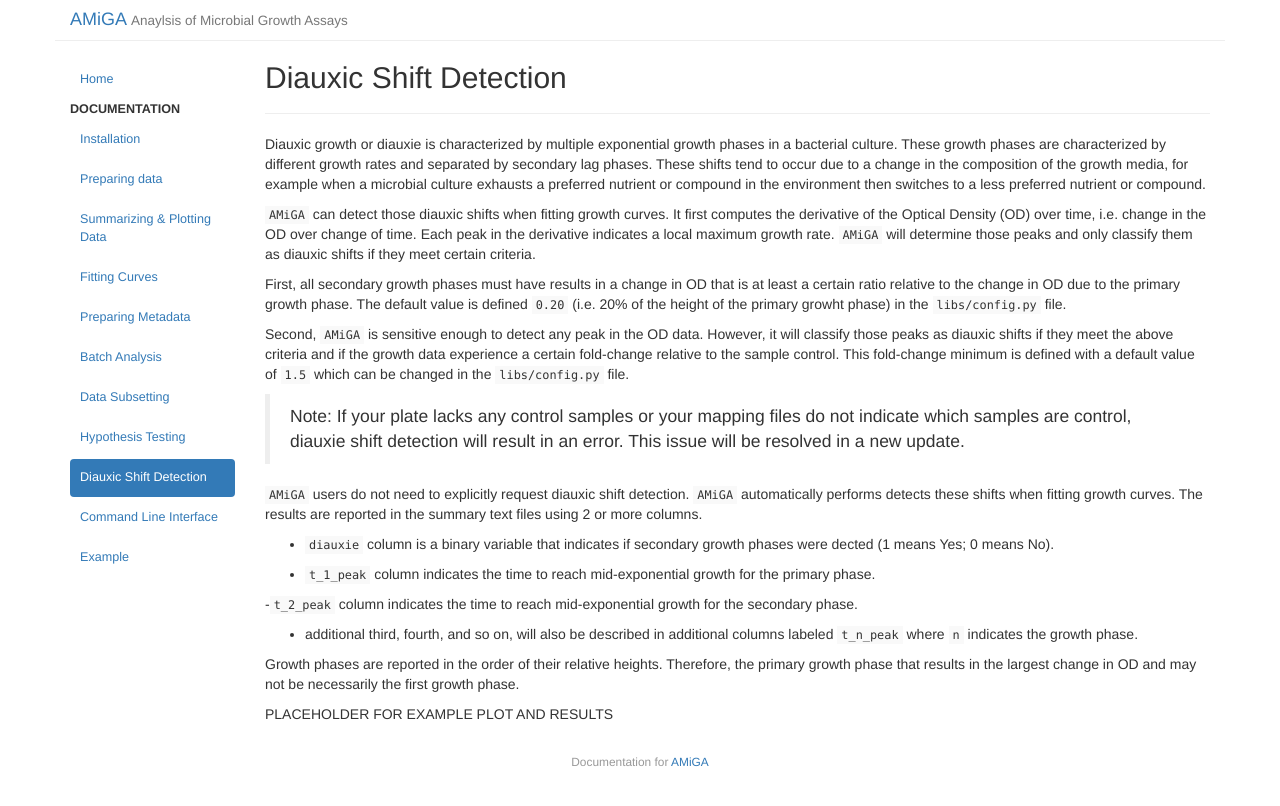
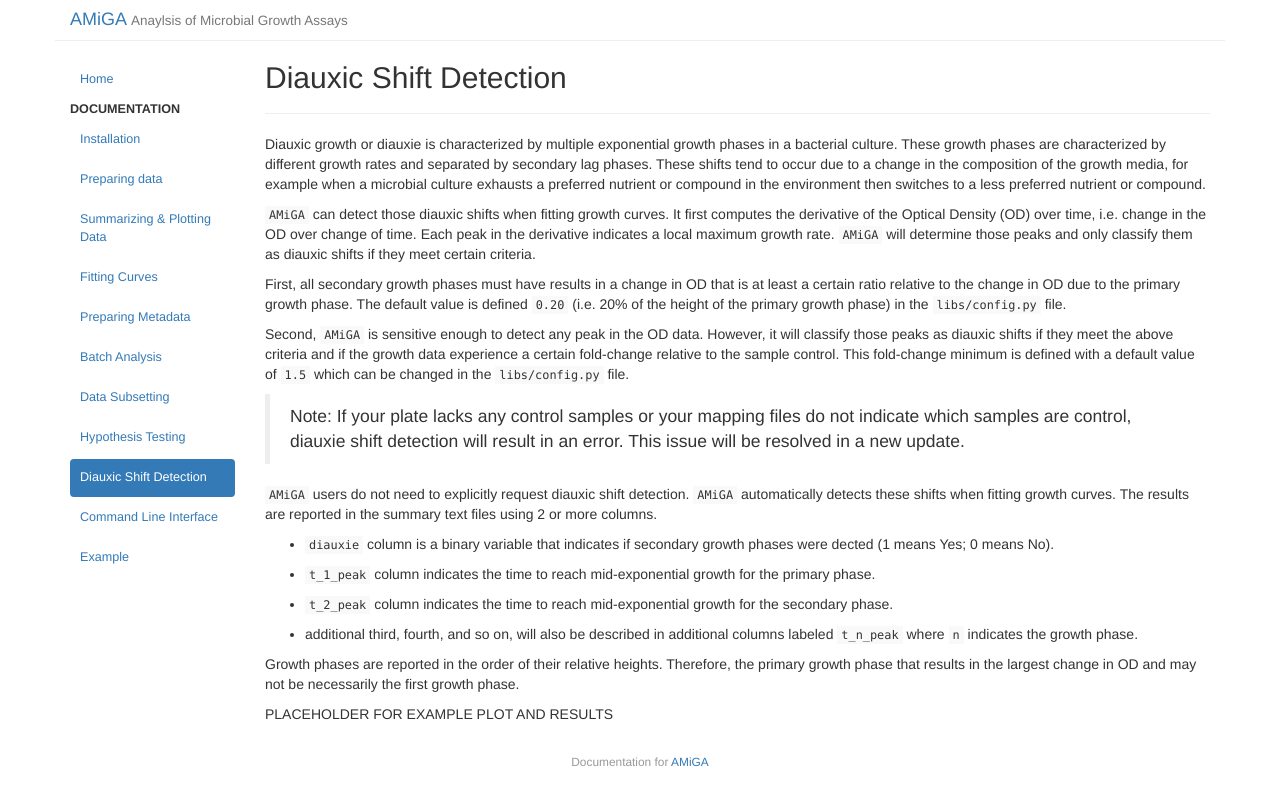
Before and after one commit to firasmidani/amiga, a Jekyll site: the page built from docs/_posts/2020-04-23-diauxic-shift-detection.md, in a window 1280 px wide. Shown: the top 806 px of the page. Built offline with Jekyll 4.4.1, drawn with Linux system fonts in a browser that asks for light colours.

Commit message:
adjust order

```diff
--- a/docs/_posts/2020-04-23-diauxic-shift-detection.md
+++ b/docs/_posts/2020-04-23-diauxic-shift-detection.md
@@ -11,19 +11,19 @@ Diauxic growth or diauxie is characterized by multiple exponential growth phases
 
 `AMiGA` can detect those diauxic shifts when fitting growth curves. It first computes the derivative of the Optical Density (OD) over time, i.e. change in the OD over change of time. Each peak in the derivative indicates a local maximum growth rate. `AMiGA` will determine those peaks and only classify them as diauxic shifts if they meet certain criteria.
 
-First, all secondary growth phases must have results in a change in OD that is at least a certain ratio relative to the change in OD due to the primary growth phase. The default value is defined `0.20` (i.e. 20% of the height of the primary growht phase) in the `libs/config.py` file.
+First, all secondary growth phases must have results in a change in OD that is at least a certain ratio relative to the change in OD due to the primary growth phase. The default value is defined `0.20` (i.e. 20% of the height of the primary growth phase) in the `libs/config.py` file.
 
 Second, `AMiGA` is sensitive enough to detect any peak in the OD data. However, it will classify those peaks as diauxic shifts if they meet the above criteria and if the growth data experience a certain fold-change relative to the sample control. This fold-change minimum is defined with a default value of `1.5` which can be changed in the `libs/config.py` file.
 
 > Note: If your plate lacks any control samples or your mapping files do not indicate which samples are control, diauxie shift detection will result in an error. This issue will be resolved in a new update.
 
-`AMiGA` users do not need to explicitly request diauxic shift detection. `AMiGA` automatically performs detects these shifts when fitting growth curves. The results are reported in the summary text files using 2 or more columns.
+`AMiGA` users do not need to explicitly request diauxic shift detection. `AMiGA` automatically detects these shifts when fitting growth curves. The results are reported in the summary text files using 2 or more columns.
 
 - `diauxie` column is a binary variable that indicates if secondary growth phases were dected (1 means Yes; 0 means No).
 
 - `t_1_peak` column indicates the time to reach mid-exponential growth for the primary phase.
 
--`t_2_peak` column indicates the time to reach mid-exponential growth for the secondary phase.
+- `t_2_peak` column indicates the time to reach mid-exponential growth for the secondary phase.
 
 - additional third, fourth, and so on, will also be described in additional columns labeled `t_n_peak` where `n` indicates the growth phase.
 
```
